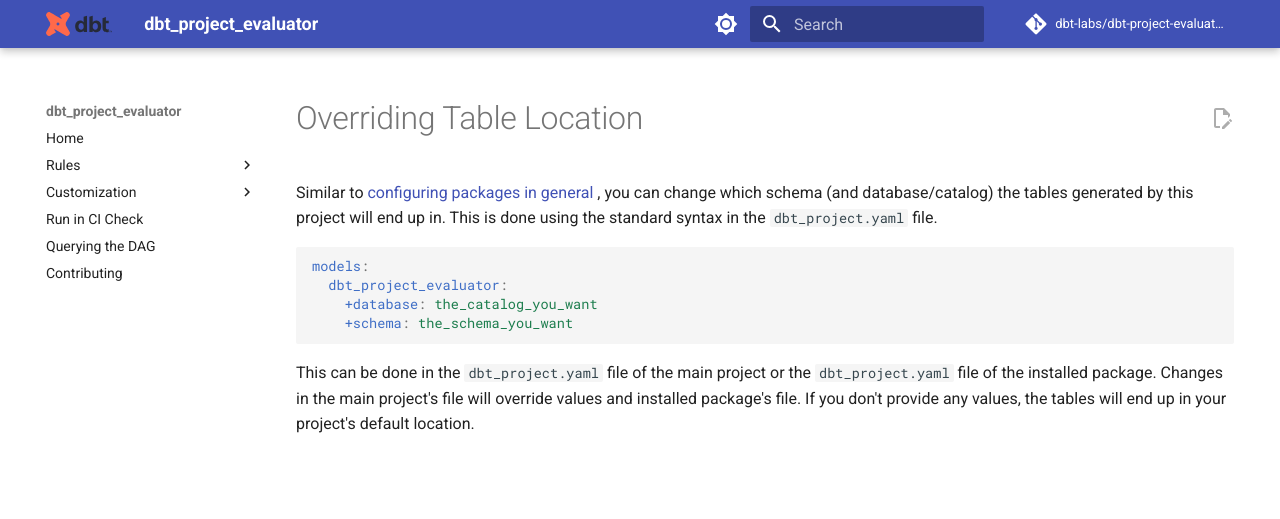
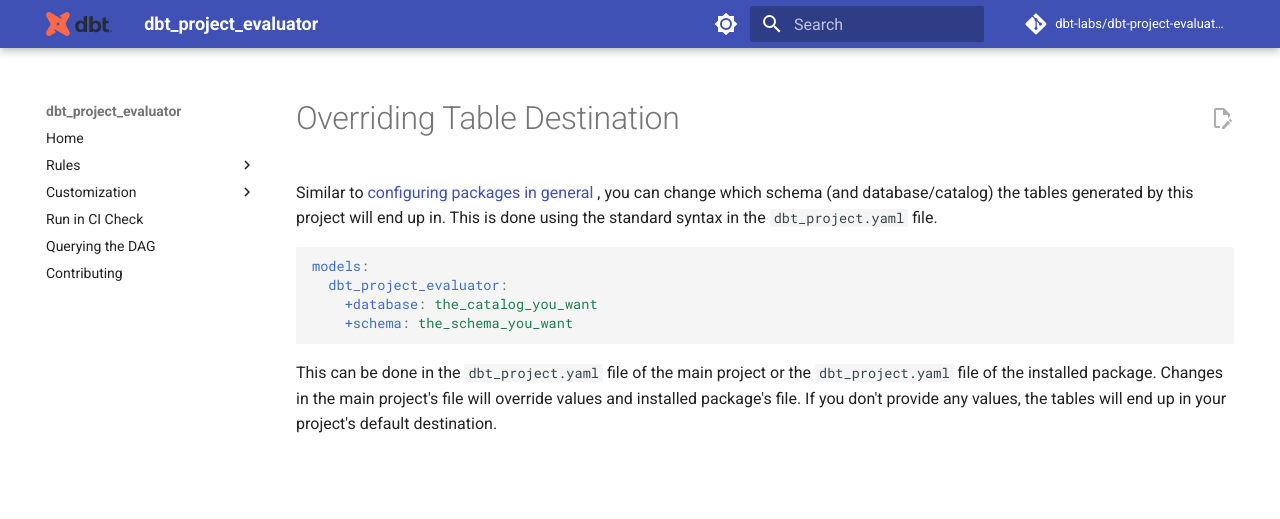
Before and after one commit to dbt-labs/dbt-project-evaluator, an MkDocs documentation site: the page built from docs/customization/overriding-table-locations.md, in a window 1280 px wide. Shown: the top 519 px of the page. Built offline with MkDocs 1.6.1 and Material for MkDocs 9.7.7, drawn with Linux system fonts in a browser that asks for light colours; comment, search, counter and statistics services are not loaded; the version menu is left out.

Commit message:
location -> destination

```diff
--- a/docs/customization/overriding-table-locations.md
+++ b/docs/customization/overriding-table-locations.md
@@ -1,4 +1,4 @@
-# Overriding Table Location
+# Overriding Table Destination
 
 Similar to [configuring packages in general ](https://docs.getdbt.com/docs/build/packages#configuring-packages),
 you can change which schema (and database/catalog) the tables generated by this project will end up in.
@@ -14,4 +14,4 @@
 This can be done in the `dbt_project.yaml` file of the main project or the `dbt_project.yaml` file of the installed package.
 Changes in the main project's file will override values and installed package's file.
 If you don't provide any values,
-the tables will end up in your project's default location.
+the tables will end up in your project's default destination.
```
